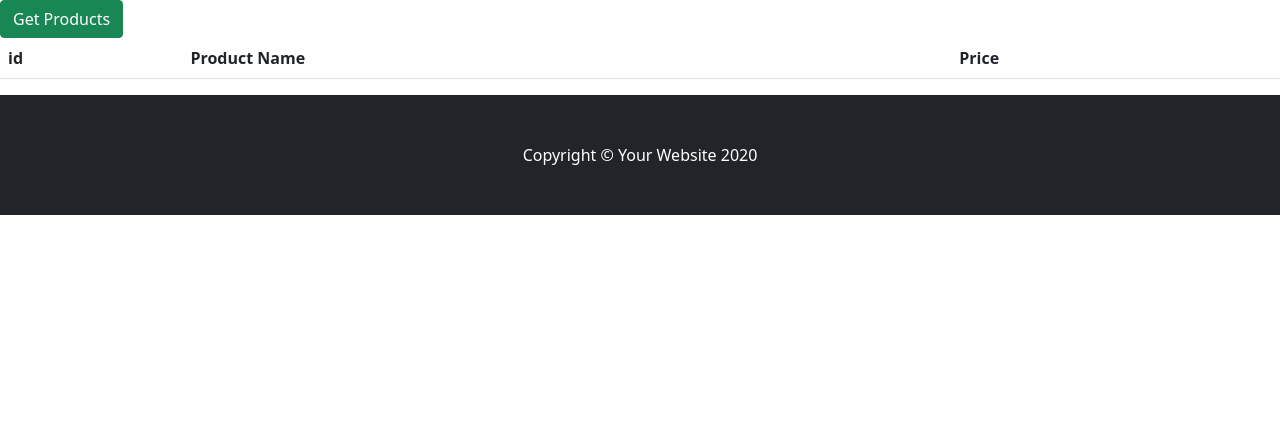
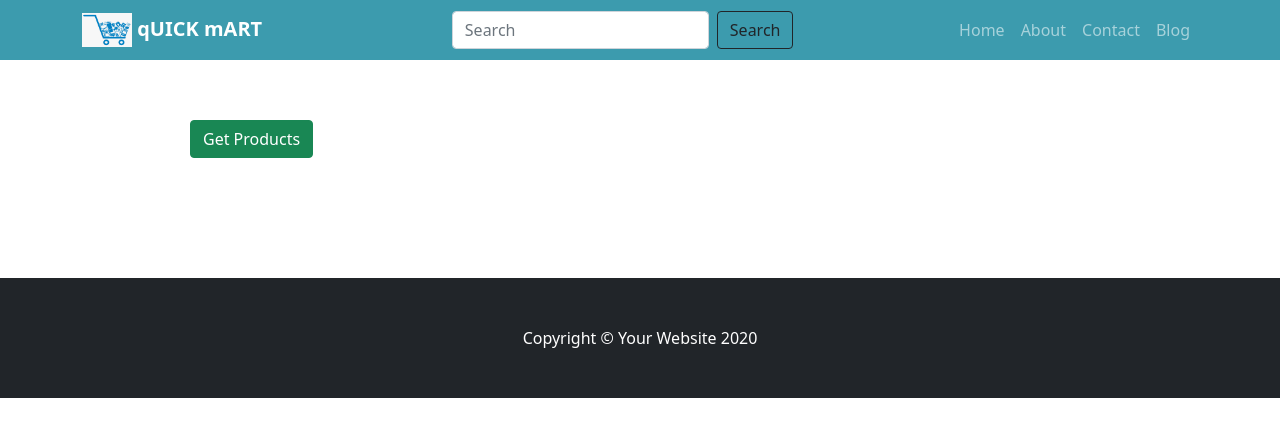
Before and after one commit to shreya1224/ReactOrderApp, a React (Create React App) app: page /get/products in a window 1280 px wide. Shown: the top 436 px of the page. Built offline with nearby package versions, Linux system fonts and the light colour scheme.

Commit message:
fix FetchProduct

```diff
--- a/src/components/FetchProduct.jsx
+++ b/src/components/FetchProduct.jsx
@@ -1,22 +1,29 @@
-import axios from 'axios'
-import React, { useState } from 'react'
+import axios from "axios";
+import React, { useState } from "react";
 
 export default function FetchProduct() {
-    const [products,setProducts]=useState([])
-    const [tableHeader,setTableHeader]=useState(false)
-    const API='http://localhost:8003/ams/'
-    const getProducts=async() =>{
-    const response=await axios.get(API+"allproducts")
-    console.log(response.data)
-    setProducts(response.data)
+  const [products, setProducts] = useState([]);
+  const [hideButton, setHideButton] = useState(false);
+  const API = "http://localhost:8003/ams/";
+  const getProducts = async () => {
+    const response = await axios.get(API + "allproducts");
+    console.log(response.data);
+    setProducts(response.data);
+    setHideButton(true);
+    console.log(hideButton)
+  };
 
-}
+  const hideButtonClick = ()=>{
+    setHideButton(false);
+  }
   return (
-    <div>
-
-        <button className="btn btn-success" onClick={getProducts}> Get Products</button>
-        {
-            products?(<table className="table">
+    <div className="container p-4">
+      <div className="m-5 p-5">
+        <button className="btn btn-success" onClick={getProducts}>
+          Get Products
+        </button>
+        {products.length!==0 && hideButton ? (
+          <table className="table">
             <thead>
               <tr>
                 <th scope="col">id</th>
@@ -25,20 +32,23 @@ export default function FetchProduct() {
               </tr>
             </thead>
             <tbody>
-                {
-                    products.map((product)=>{return(
-                    <tr key={product.id}>
-                        <td>{product.id}</td>
-                        <td>{product.pname}</td>
-                        <td>{product.price}</td>
-                      </tr>);
-                      })
-                }
+              {products.map((product) => {
+                return (
+                  <tr key={product.id}>
+                    <td>{product.id}</td>
+                    <td>{product.pname}</td>
+                    <td>{product.price}</td>
+                  </tr>
+                );
+              })}
+            </tbody>
+          </table>
+        ) : null}
 
-
-            </tbody>
-          </table>):null
-        }
+        {hideButton ? (
+          <button className="btn btn-danger" onClick={hideButtonClick}>Hide data</button>
+        ) : null}
+      </div>
     </div>
-  )
+  );
 }
--- a/src/index.js
+++ b/src/index.js
@@ -19,7 +19,7 @@ import FetchProduct from "./components/FetchProduct";
 
 ReactDOM.render(
   <Router>
-    {/* <Navigation /> */}
+    <Navigation />
     <Routes>
       <Route path="/" element={<Home />} />
       <Route path="/about" element={<About />} />
```
Also changed, not shown: 1 other file (tests, documents, lock files or other folders).
